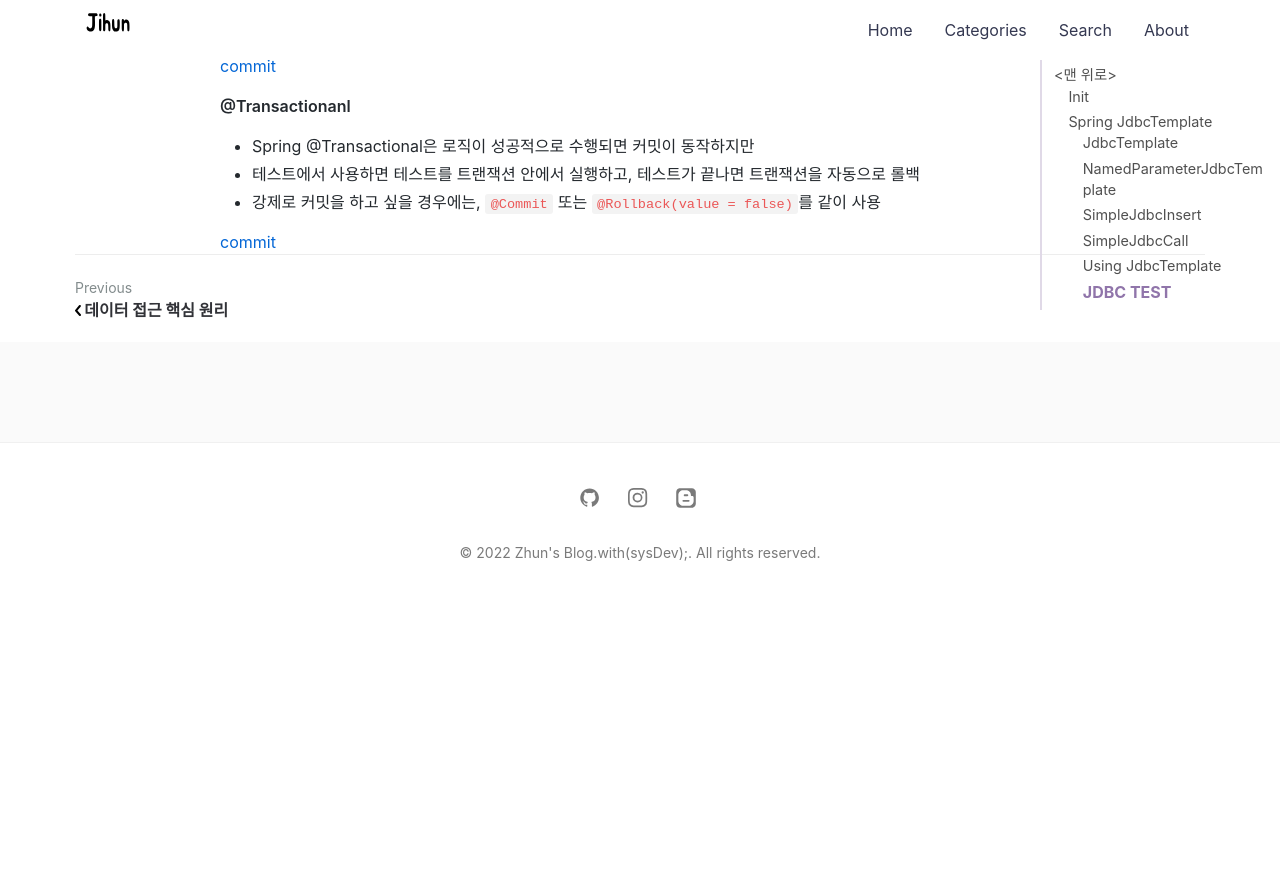
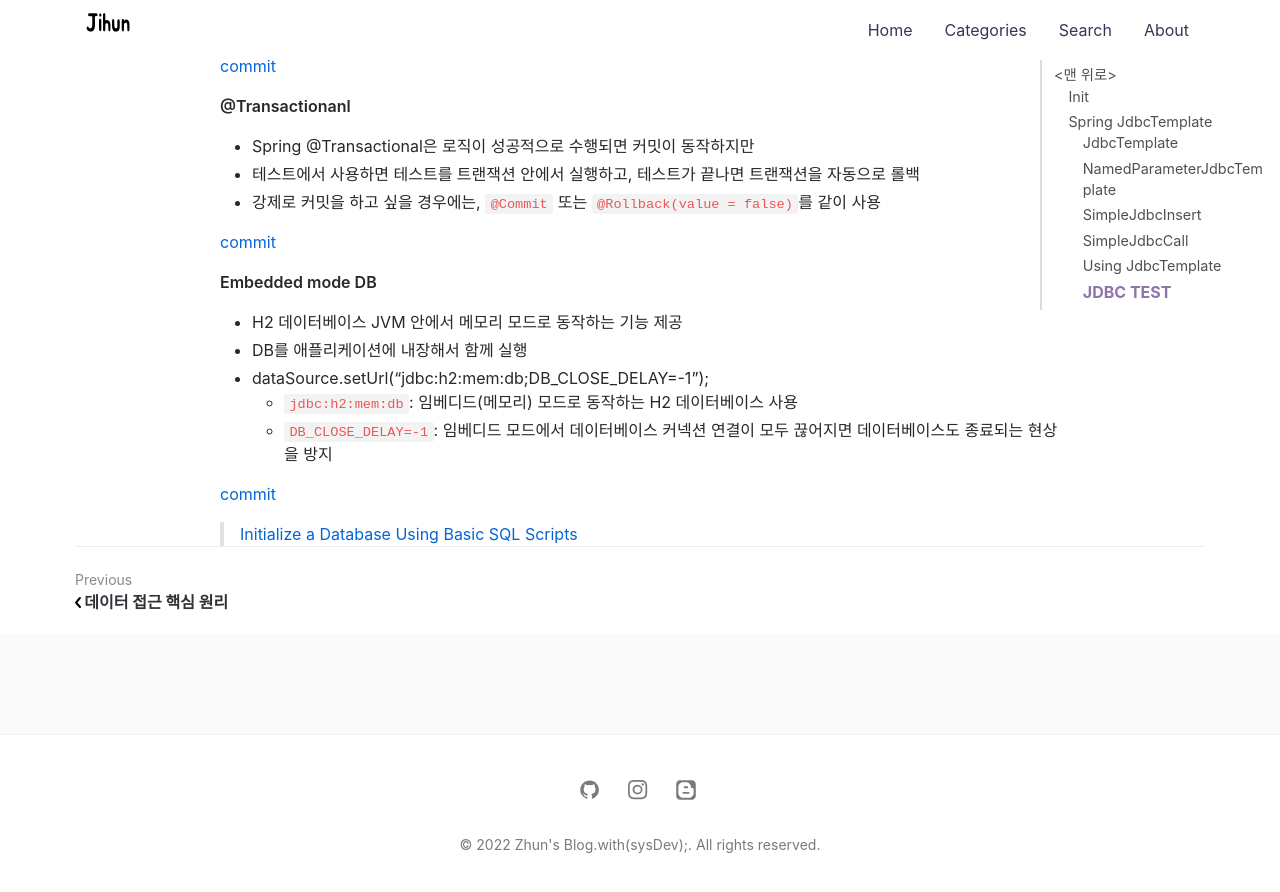
Before and after one commit to jihunparkme/jihunparkme.github.io, a Jekyll site: the page built from _posts/2022-08-08-Spring-DB-Part2.md, in a window 1280 px wide and 900 px high, scrolled down 6472 px. Shown: the top 892 px of the window. Built offline with Jekyll 4.4.1, drawn with Linux system fonts in a browser that asks for light colours; nearby versions of some CDN libraries; comment, search, counter and statistics services are not loaded; before the commit the page ends 7080 px from its top, so only the background shows below that.

Commit message:
[Jdbc TEST] Embedded mode DB

```diff
--- a/_posts/2022-08-08-Spring-DB-Part2.md
+++ b/_posts/2022-08-08-Spring-DB-Part2.md
@@ -288,3 +288,16 @@ DB 접속: jdbc:h2:tcp://localhost/~/testcase
 - 강제로 커밋을 하고 싶을 경우에는, `@Commit` 또는 `@Rollback(value = false)`를 같이 사용
 
 [commit](https://github.com/jihunparkme/Inflearn-Spring-DB/commit/ad3d94159de2b779016bca1141724df3ff7e45c3)
+
+**Embedded mode DB**
+
+- H2 데이터베이스 JVM 안에서 메모리 모드로 동작하는 기능 제공
+- DB를 애플리케이션에 내장해서 함께 실행
+- dataSource.setUrl("jdbc:h2:mem:db;DB_CLOSE_DELAY=-1");
+  - `jdbc:h2:mem:db`: 임베디드(메모리) 모드로 동작하는 H2 데이터베이스 사용
+  - `DB_CLOSE_DELAY=-1`: 임베디드 모드에서 데이터베이스 커넥션 연결이 모두 끊어지면
+데이터베이스도 종료되는 현상을 방지
+
+[commit](https://github.com/jihunparkme/Inflearn-Spring-DB/commit/fbe9c0ec69ab5c3d7b1b135ebce304f4179c4f2f)
+
+> [Initialize a Database Using Basic SQL Scripts](https://docs.spring.io/spring-boot/docs/current/reference/html/howto.html#howto.data-initialization.using-basic-sql-scripts)
```
